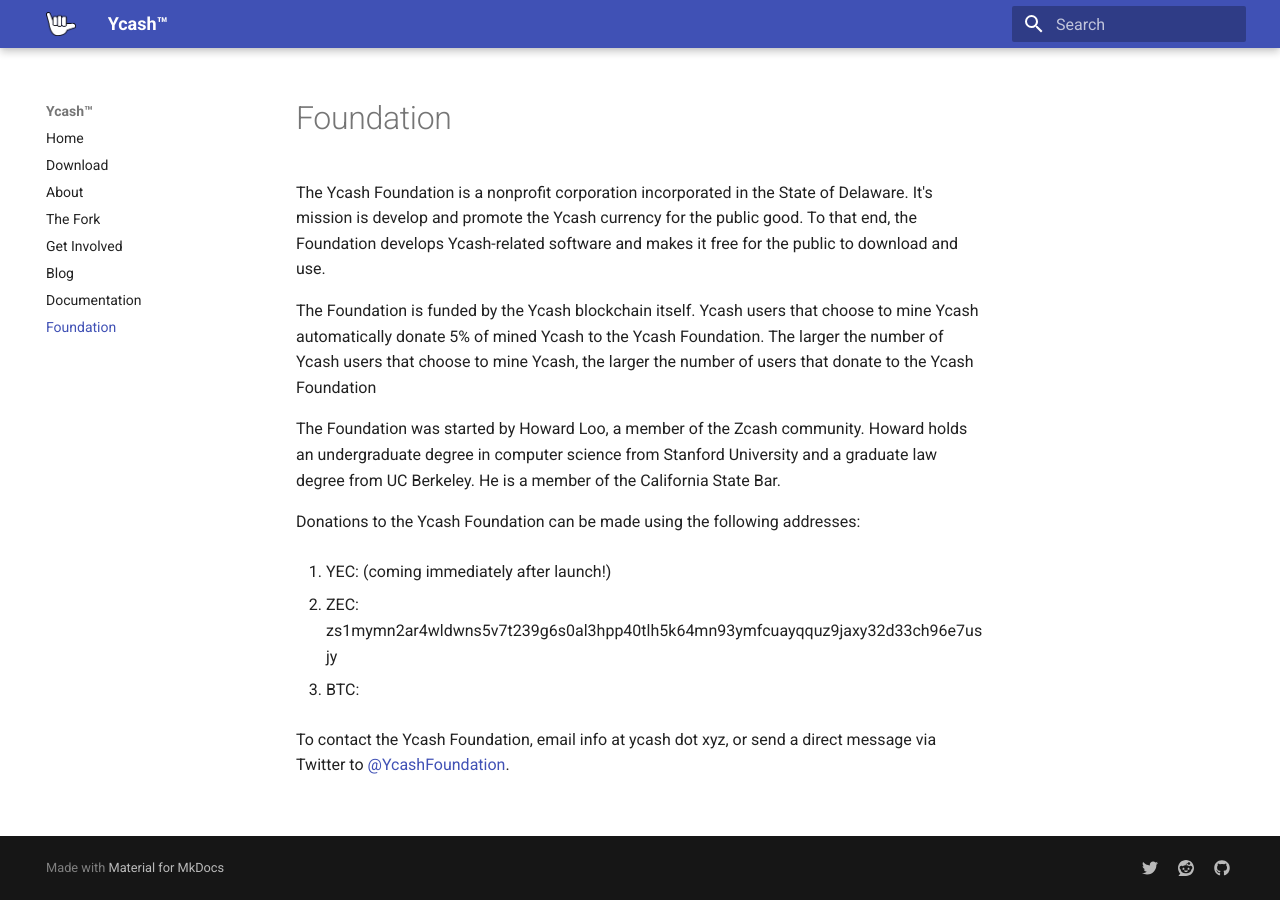
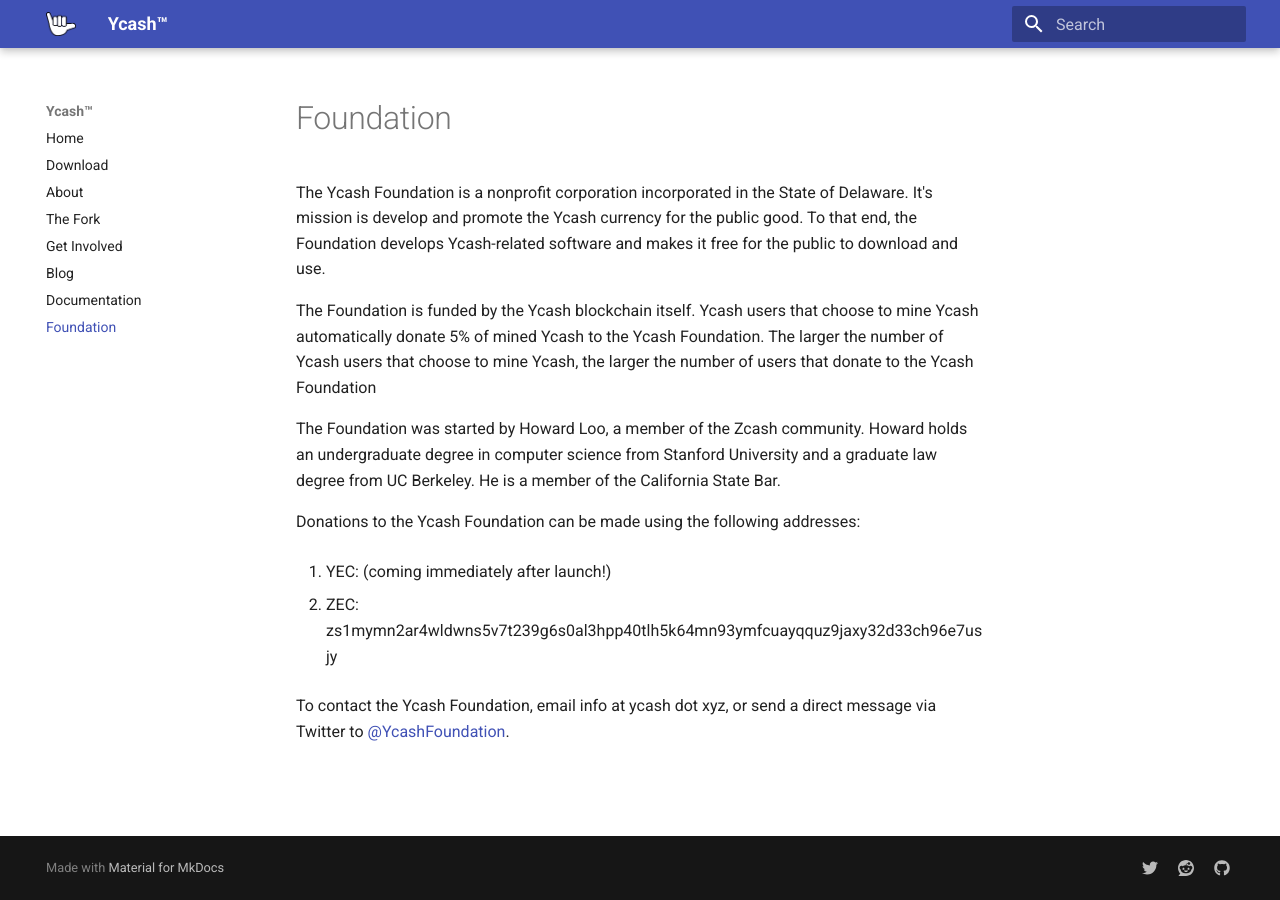
Before and after one commit to ycashfoundation/ycash-website, an MkDocs documentation site: the page built from docs/foundation.md, in a window 1280 px wide. Built offline with MkDocs 1.6.1 and Material for MkDocs 9.7.7, drawn with Linux system fonts in a browser that asks for light colours.

Commit message:
fix about page

```diff
--- a/docs/foundation.md
+++ b/docs/foundation.md
@@ -14,6 +14,4 @@
 
 2. ZEC: zs1mymn2ar4wldwns5v7t239g6s0al3hpp40tlh5k64mn93ymfcuayqquz9jaxy32d33ch96e7usjy
 
-3. BTC:
-
 To contact the Ycash Foundation, email info at ycash dot xyz, or send a direct message via Twitter to [@YcashFoundation](https://twitter.com/YcashFoundation).
```
